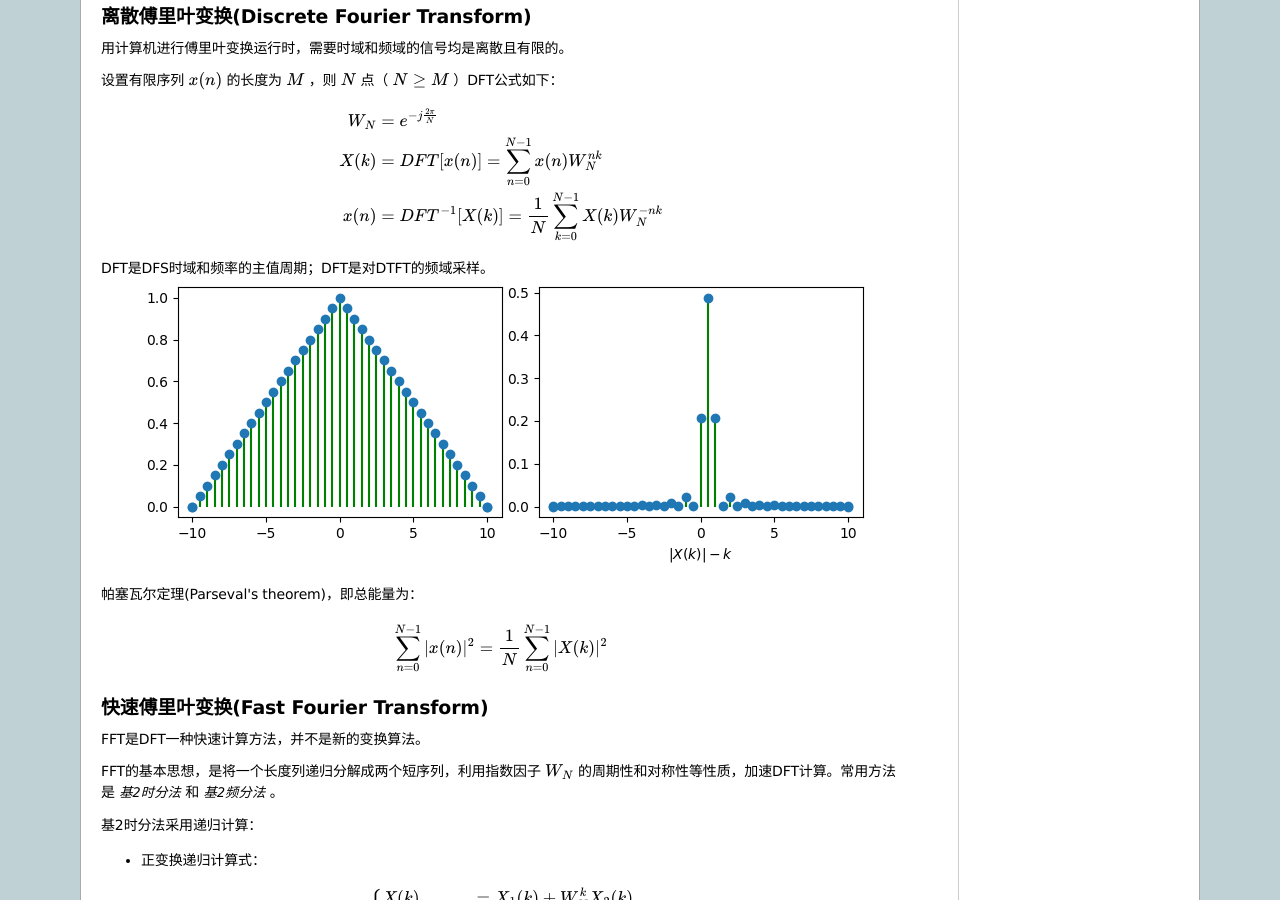
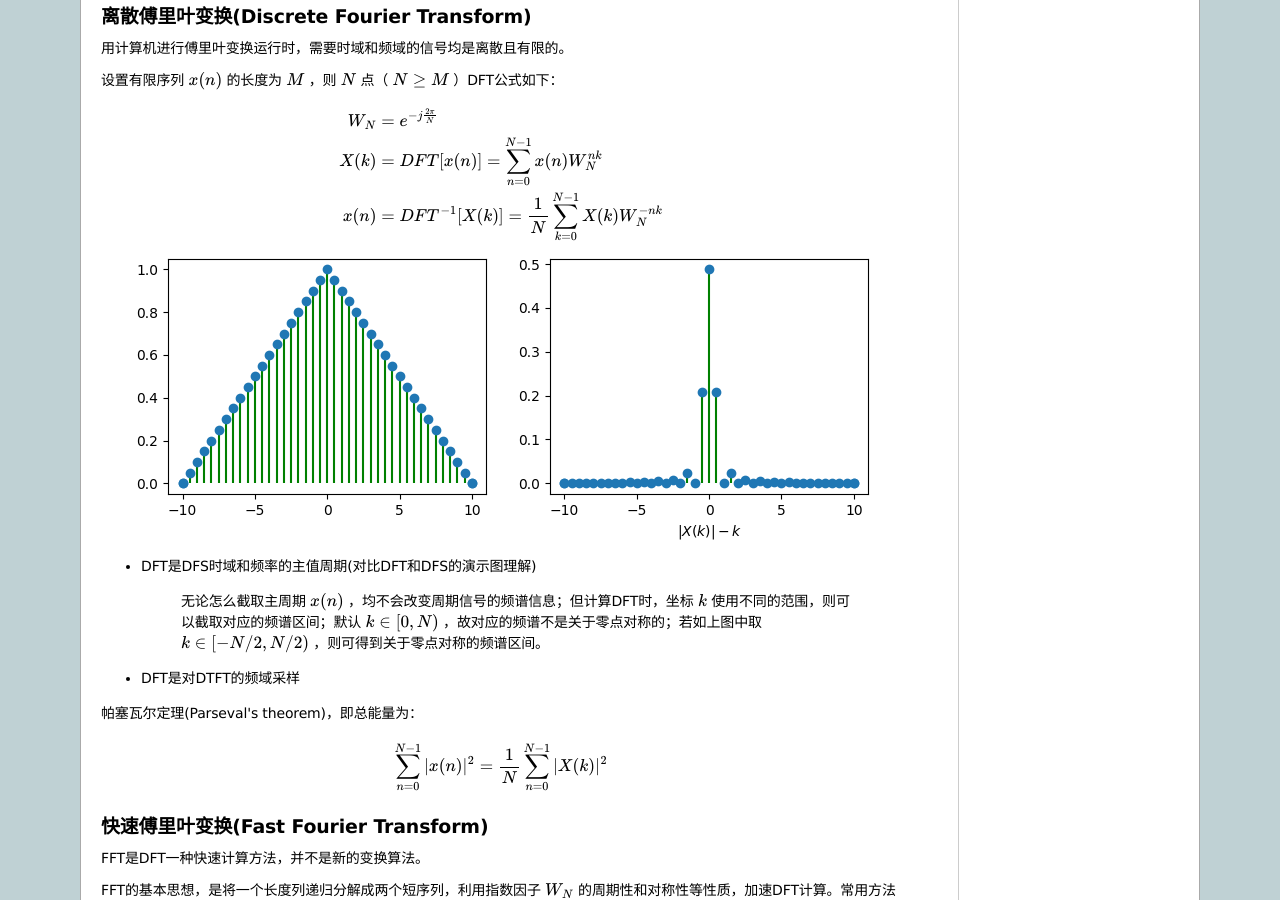
Before and after one commit to yehuohan/ln-ss, a Sphinx documentation site: the page built from doc/source/fourier.rst, in a window 1280 px wide and 900 px high, scrolled down 4291 px. Built offline with Sphinx 7.4.7, drawn with Linux system fonts in a browser that asks for light colours.

Commit message:
update doc about dft

```diff
--- a/doc/source/fourier.rst
+++ b/doc/source/fourier.rst
@@ -165,11 +165,14 @@ DTFT公式如下：
     X(k) &= DFT[x(n)] = \sum_{n=0}^{N-1} x(n) W_N^{nk} \\
     x(n) &= DFT^{-1}[X(k)] = \frac{1}{N} \sum_{k=0}^{N-1} X(k) W_N^{-nk}
 
-DFT是DFS时域和频率的主值周期；DFT是对DTFT的频域采样。
-
 ..  image:: fourier/DFT.png
     :align: center
 
+- DFT是DFS时域和频率的主值周期(对比DFT和DFS的演示图理解)
+
+    无论怎么截取主周期 :math:`x(n)` ，均不会改变周期信号的频谱信息；但计算DFT时，坐标 :math:`k` 使用不同的范围，则可以截取对应的频谱区间；默认 :math:`k \in [0, N)` ，故对应的频谱不是关于零点对称的；若如上图中取 :math:`k \in [-N/2, N/2)` ，则可得到关于零点对称的频谱区间。
+
+- DFT是对DTFT的频域采样
 
 帕塞瓦尔定理(Parseval's theorem)，即总能量为：
 
```
Also changed, not shown: doc/source/fourier/DFT.png.
